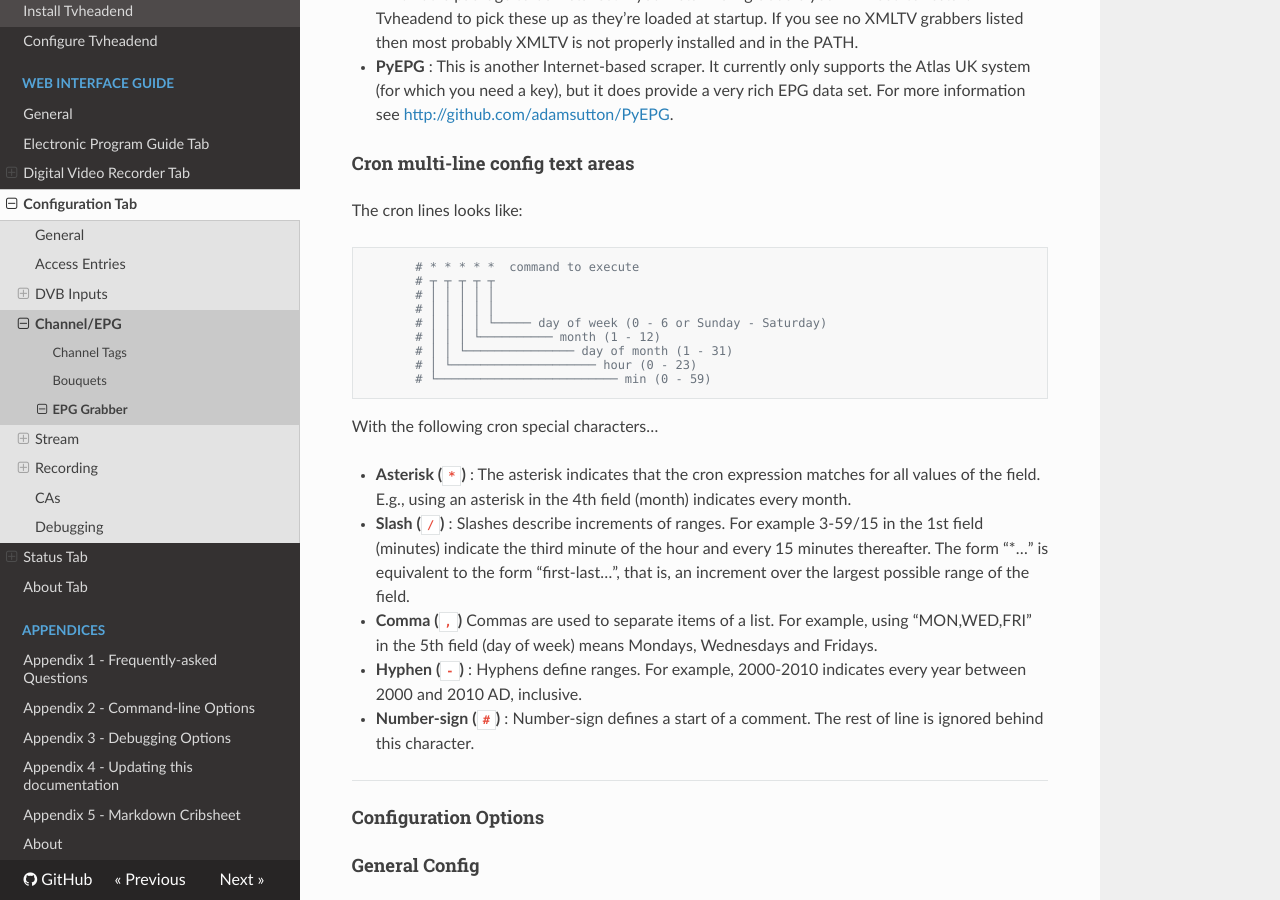
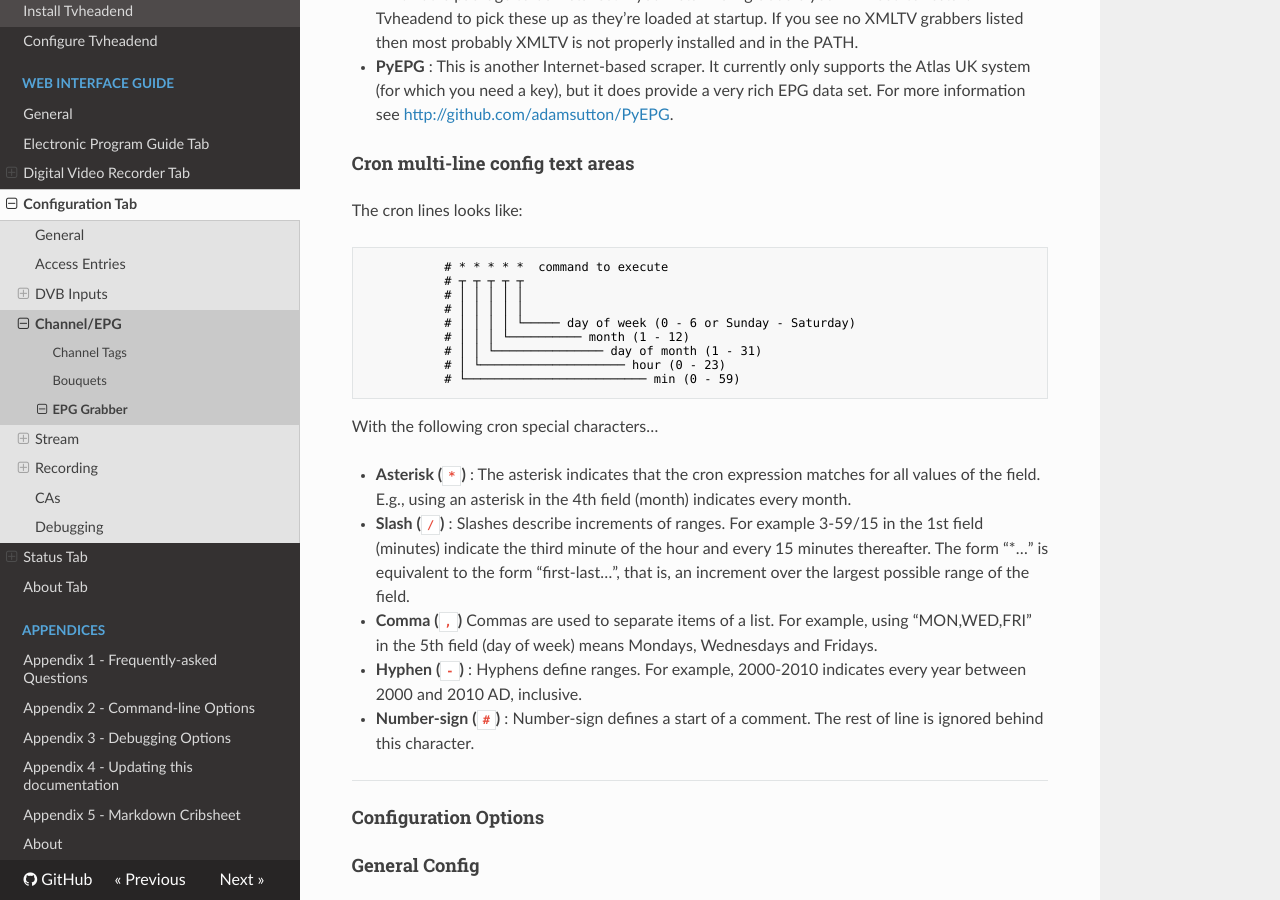
Before and after one commit to tvheadend/tvheadend-documentation, an MkDocs documentation site: the page built from docs/webui/config_epggrab.md, in a window 1280 px wide and 900 px high, scrolled down 1162 px. Built offline with MkDocs 1.6.1, drawn with Linux system fonts in a browser that asks for light colours; nearby versions of some CDN libraries; old or Windows-style settings are respelled for this version of MkDocs.

Commit message:
Improve block code rendering for cron table

````diff
--- a/docs/webui/config_epggrab.md
+++ b/docs/webui/config_epggrab.md
@@ -76,6 +76,7 @@ Button                       | Function
 
 The cron lines looks like:
 
+```no-highlight
            # * * * * *  command to execute
            # ┬ ┬ ┬ ┬ ┬
            # │ │ │ │ │
@@ -85,6 +86,7 @@ The cron lines looks like:
            # │ │ └─────────────── day of month (1 - 31)
            # │ └──────────────────── hour (0 - 23)
            # └───────────────────────── min (0 - 59)
+```
 
 With the following cron special characters...
 
````
